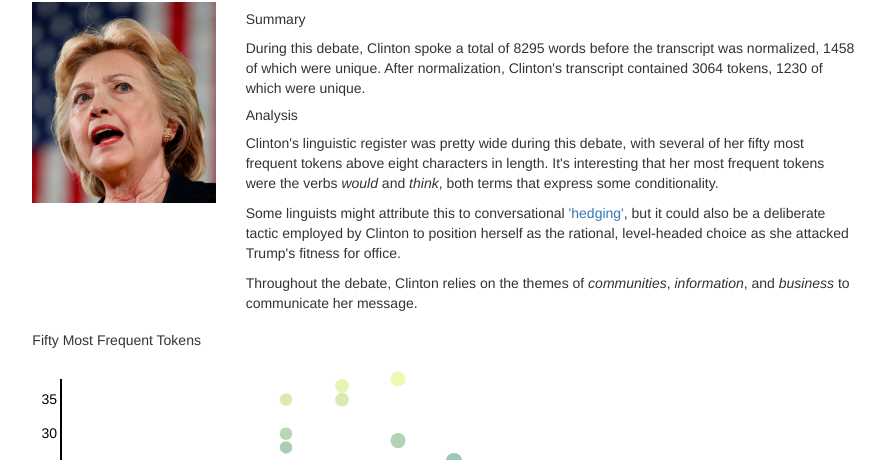
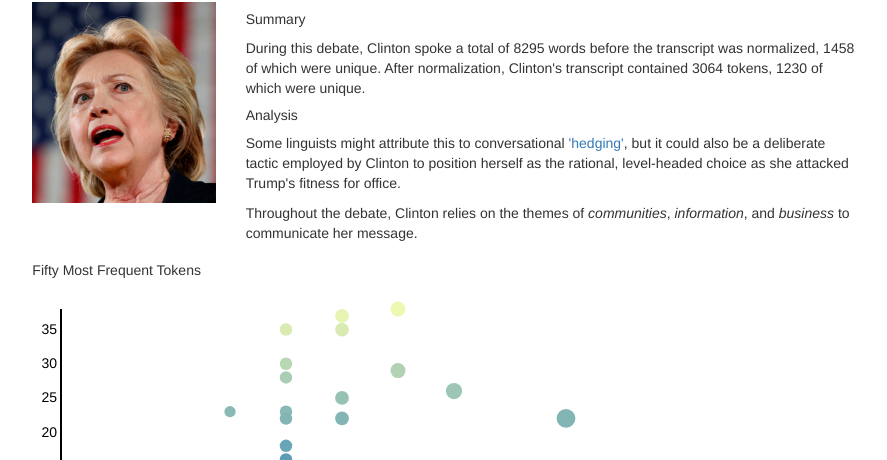
Before and after one commit to JEverhart383/debate-analysis, a plain HTML site: page debate-three.html in a window 1280 px wide. Shown: the part 307-767 px from the top of the page, without its empty margins (196-1083 px from the left). Drawn offline with nearby package versions, Linux system fonts and the light colour scheme.

Commit message:
update .gitignore

```diff
--- a/debate-three.html
+++ b/debate-three.html
@@ -38,8 +38,6 @@
               </div>
               <h5>Analysis</h5>
               <div>
-              <p>
-                Clinton's linguistic register was pretty wide during this debate, with several of her fifty most frequent tokens above eight characters in length. It's interesting that her most frequent tokens were the verbs <i>would</i> and <i>think</i>, both terms that express some conditionality.
               </p>
               <p>
                 Some linguists might attribute this to conversational <a href="https://en.wikipedia.org/wiki/Hedge_(linguistics)">'hedging'</a>, but it could also be a deliberate tactic employed by Clinton to position herself as the rational, level-headed choice as she attacked Trump's fitness for office.
```
Also changed, not shown: 1 other file.
